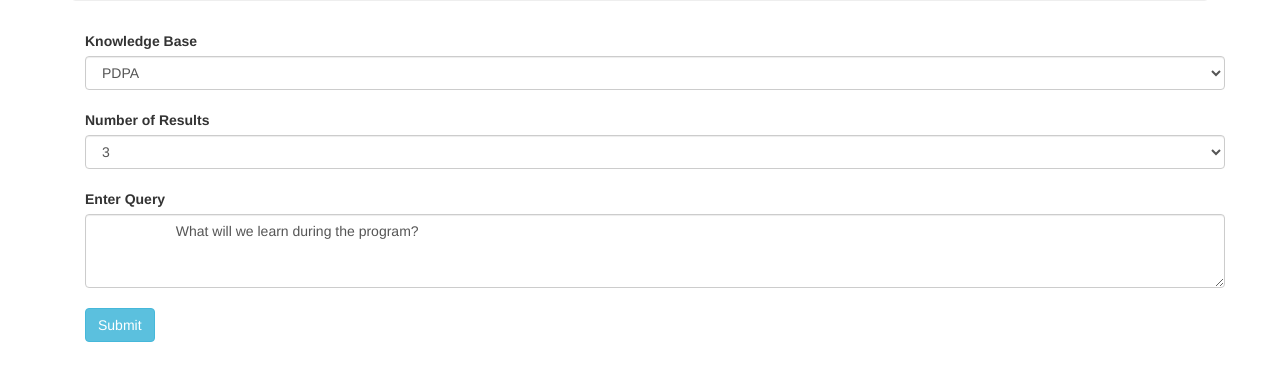
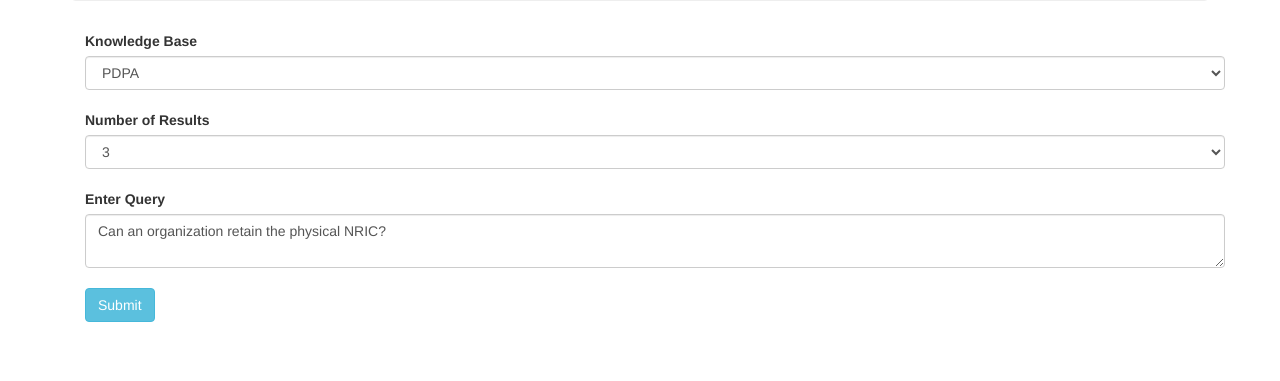
Before and after one commit to nickyeolk/info_retrieve, a Flask app: page / in a window 1280 px wide. Shown: the part 284-665 px from the top of the page. Run offline with Flask 2, Linux system fonts and the light colour scheme; parts of the project's set-up code (start-up, migrations or seed data) failed here and were passed over; some libraries are stand-ins or nearby versions.

Commit message:
update html template

```diff
--- a/templates/index.html
+++ b/templates/index.html
@@ -30,9 +30,7 @@
                     <option selected="selected">3</option>
                 </select><br>
                 <label for="exampleFormControlTextarea1">Enter Query</label>
-			    <textarea name = "question" class="form-control" id="exampleFormControlTextarea1" rows="3">
-                    What will we learn during the program?
-                </textarea><br>
+			    <textarea name = "question" class="form-control" id="exampleFormControlTextarea1" rows="2">Can an organization retain the physical NRIC?</textarea><br>
 			    <input type = "submit" class="btn btn-info"/>
 			</form>
 			<br>
```
